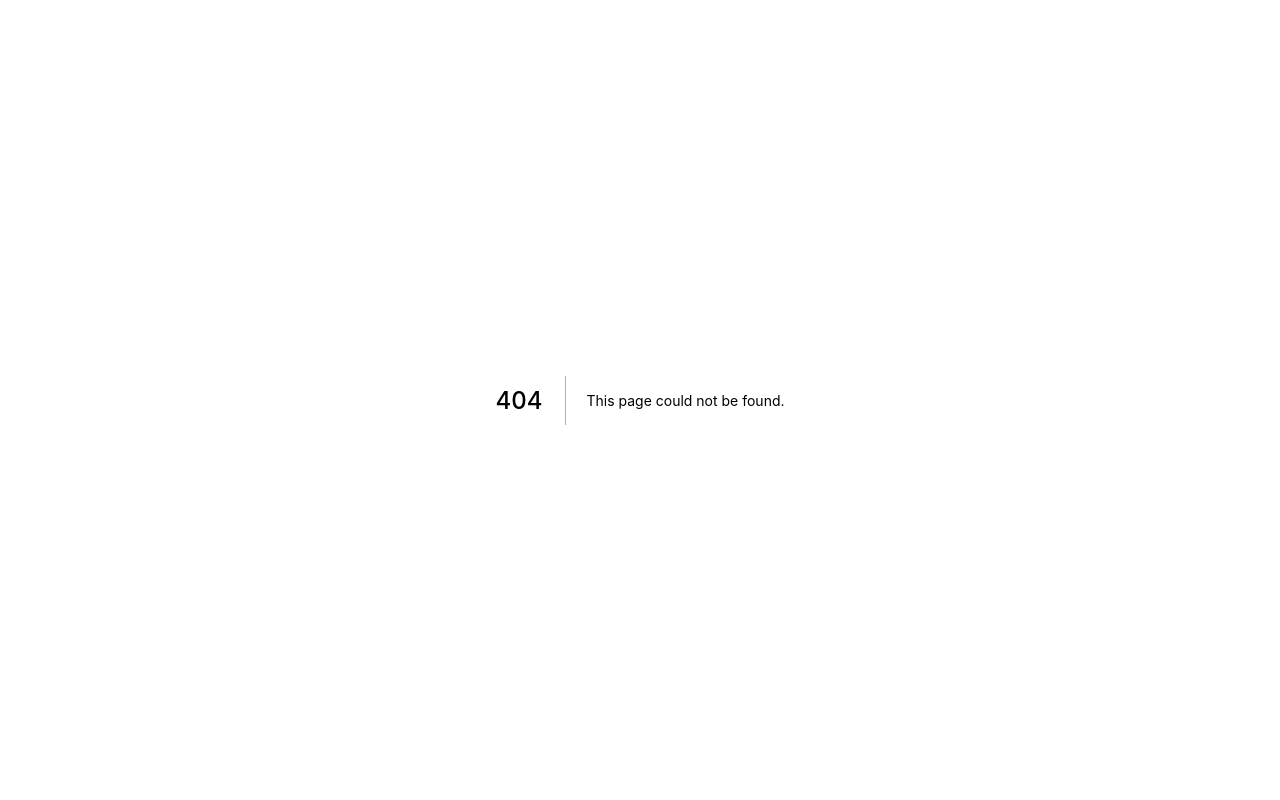
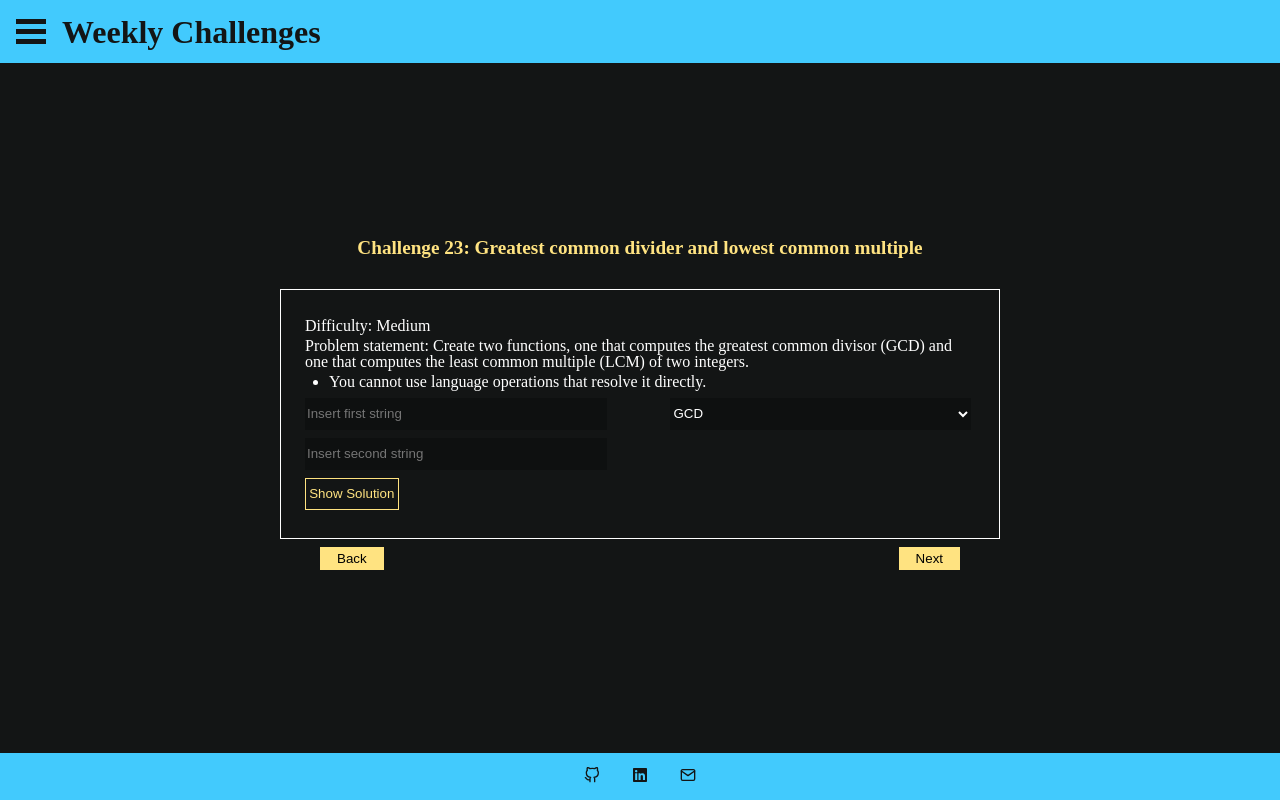
Before and after one commit to agusting19/Weekly-Challenges-v2, a Next.js app: page /Challenges/week23 in a window 1280 px wide. Before the commit this address had no page. Built offline with nearby package versions, Linux system fonts and the light colour scheme.

Commit message:
Week23 solved

```diff
--- /dev/null
+++ b/pages/Challenges/week23.jsx
@@ -0,0 +1,121 @@
+import { useState } from "react";
+import {
+  Layout,
+  ButtonSolution,
+  ButtonNextReturn,
+  Modal,
+} from "../../components";
+import styles from "../../styles/challenges.module.css";
+
+const GCM = (num1, num2) => {
+  for (let i = num1 - 1; i > 0; i--) {
+    if (num1 % i == 0 && num2 % i == 0) {
+      return i;
+    }
+  }
+};
+
+const Week23 = () => {
+  const [showModal, setShowModal] = useState(false);
+  const [message, setMessage] = useState("");
+  const [input, setInput] = useState({
+    firstNumber: "",
+    secondNumber: "",
+    function: "greatestCommonDivisor",
+  });
+
+  const onChange = (e) => {
+    setInput({ ...input, [e.target.name]: e.target.value });
+  };
+
+  const handleSubmit = () => {
+    const num1 = parseInt(input.firstNumber);
+    const num2 = parseInt(input.secondNumber);
+    const functionToPerform = input.function;
+
+    if (isNaN(num1) || isNaN(num2)) {
+      return setMessage("Please enter number values");
+    }
+
+    if (num1 <= 1 || num2 <= 1) {
+      return setMessage("Try with higher numbers :D");
+    }
+
+    let result = [];
+    if (functionToPerform == "greatestCommonDivisor") {
+      result = GCM(num1, num2);
+      return setMessage(`The greatest common divisor is: ${result}`);
+    }
+
+    result = (num1 * num2) / GCM(num1, num2);
+    return setMessage(`The least common multiple is: ${result}`);
+  };
+
+  const changeModalState = () => {
+    setShowModal(!showModal);
+  };
+
+  return (
+    <Layout>
+      <div className={styles.container}>
+        <h2 className={styles.title}>
+          Challenge 23: Greatest common divider and lowest common multiple
+        </h2>
+        <div className={styles.statement}>
+          <p className={styles.statement__p}>Difficulty: Medium</p>
+          <p className={styles.statement__p}>
+            Problem statement: Create two functions, one that computes the
+            greatest common divisor (GCD) and one that computes the least common
+            multiple (LCM) of two integers.
+          </p>
+          <ul className={styles.statement__ul}>
+            <li>
+              You cannot use language operations that resolve it directly.
+            </li>
+          </ul>
+          <form
+            className={styles.form}
+            onSubmit={(event) => {
+              event.preventDefault();
+              handleSubmit();
+              changeModalState();
+            }}
+          >
+            <div className={styles.statement__form}>
+              <input
+                name="firstNumber"
+                placeholder="Insert first string"
+                onChange={onChange}
+                className={styles.input}
+              />
+              <select
+                name="function"
+                onChange={onChange}
+                className={styles.select}
+              >
+                <option value="greatestCommonDivisor">GCD</option>
+                <option value="leastCommonMultiple">LCM</option>
+              </select>
+              <input
+                name="secondNumber"
+                placeholder="Insert second string"
+                onChange={onChange}
+                className={styles.input}
+              />
+            </div>
+            <ButtonSolution />
+          </form>
+        </div>
+        <div className={styles.buttons}>
+          <ButtonNextReturn link={"/Challenges/week22"} text={"Back"} />
+          <ButtonNextReturn link={"/"} text={"Next"} />
+        </div>
+        <Modal isOpen={showModal} closeModal={changeModalState}>
+          <div className={styles.modal__message}>{message}</div>
+        </Modal>
+      </div>
+    </Layout>
+  );
+};
+
+export default Week23;
```
Also changed, not shown: pages/Challenges/week22.jsx (+4 -7 lines).
